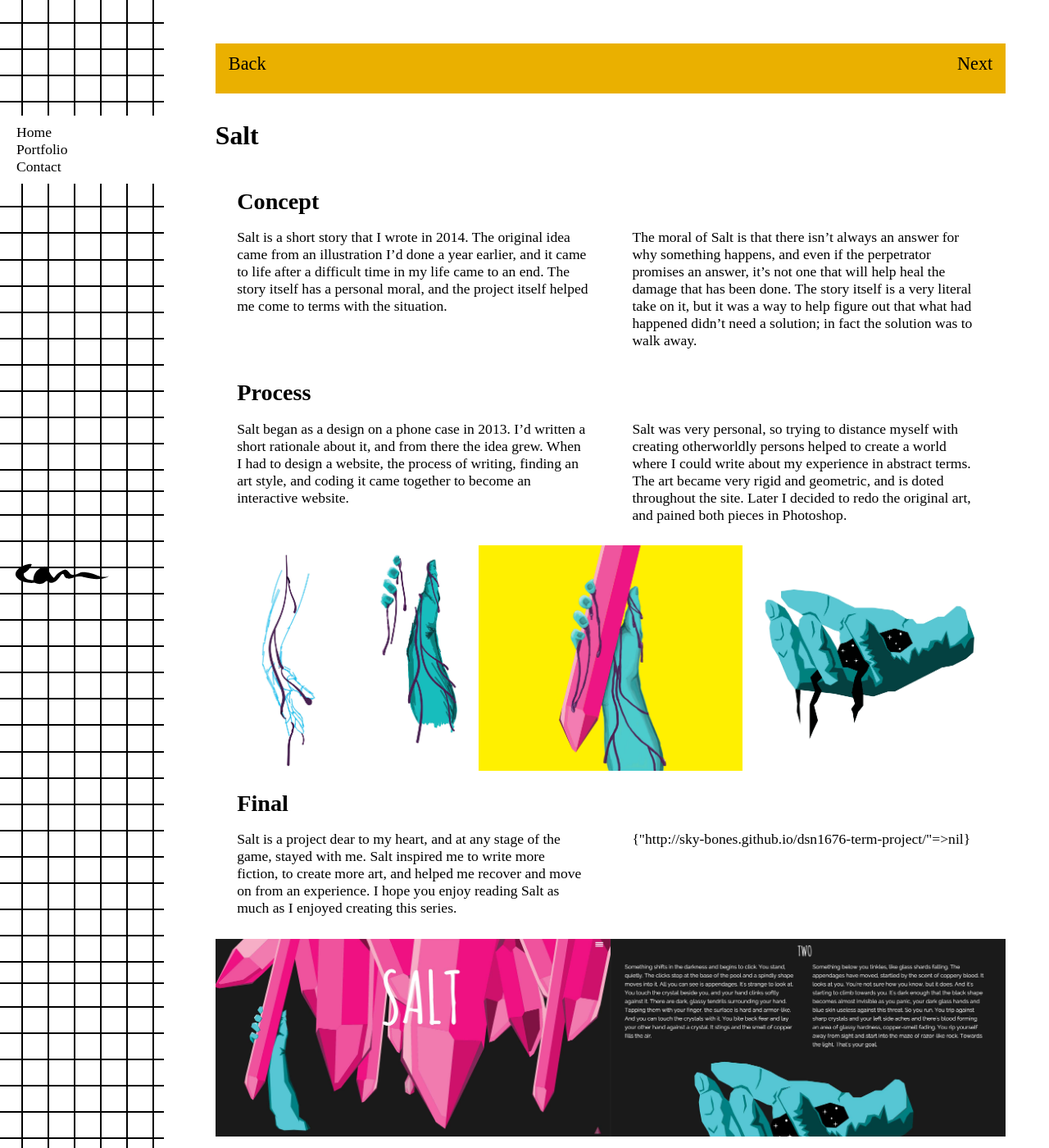
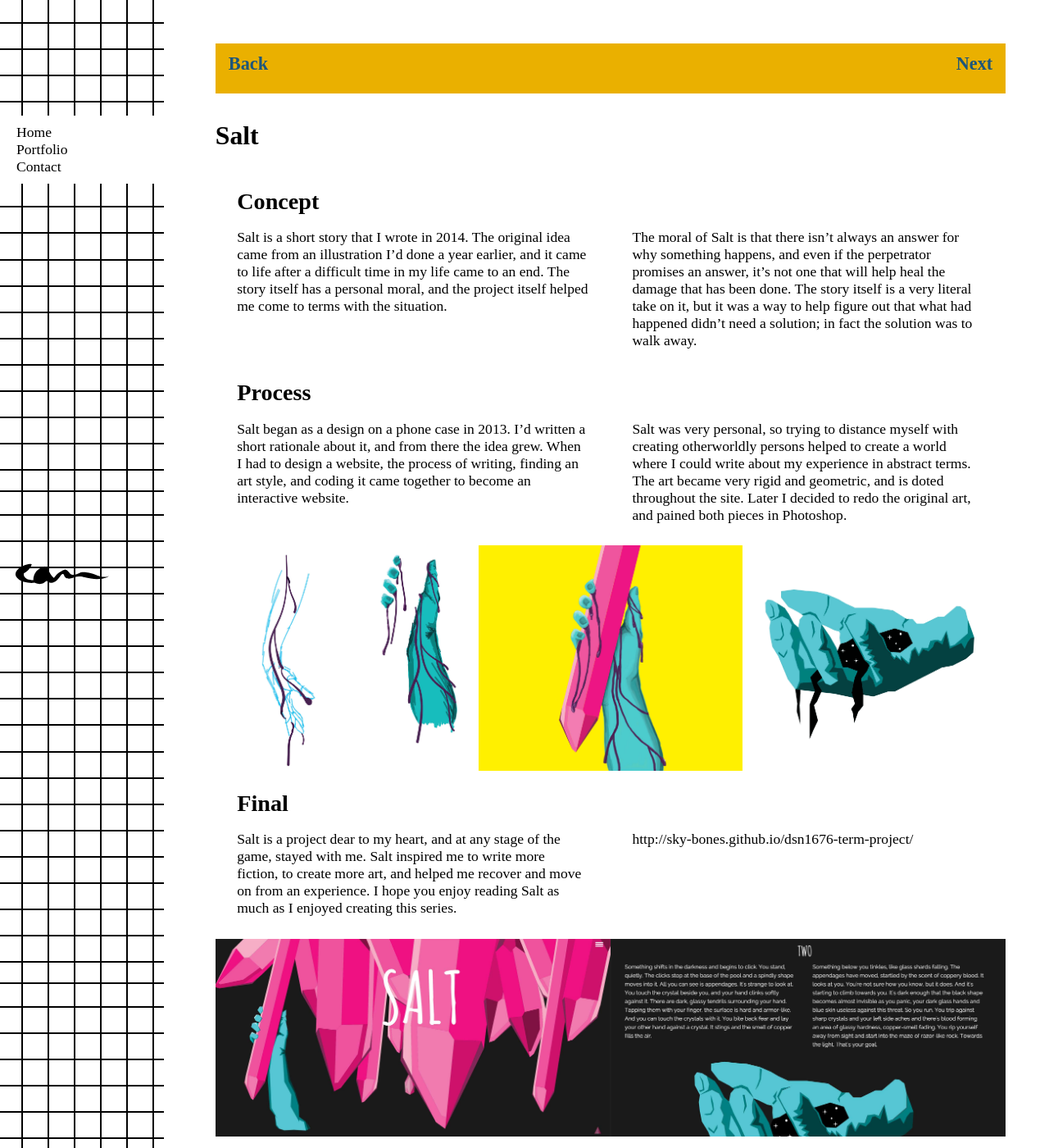
Before and after one commit to sky-bones/portfolio, a Jekyll site: the page built from _posts/2015-10-20-salt.md, in a window 1280 px wide and 1400 px high. Shown: the whole window at 82% size. Built offline with Jekyll 4.4.1, drawn with Linux system fonts in a browser that asks for light colours; grey boxes are pictures that could not be loaded.

```diff
--- a/_layouts/portfolio-layout.html
+++ b/_layouts/portfolio-layout.html
@@ -3,18 +3,18 @@ layout: default
 ---
 <meta name="description" content="">
 <div class="skip-links">
-<a href="#nav2">Jump to next/back navigation</a>
+	<a href="#nav2">Jump to next/back navigation</a>
 </div>
 
 <nav class="nex" id="nav2" role="navigation-next-back">
 	<ul class="grid">
 		{% if page.previous %}
 			<li class="unit unit-xs-1-2 unit-s-1-2 unit-m-1-2">
-			<a class="back" href="{{site.baseurl}}{{page.previous.url}}">Back</a></li>
+			<a class="back nextback-text" href="{{site.baseurl}}{{page.previous.url}}">Back</a></li>
 		{% endif %}
 
 		{% if page.next %}
-			<li class="unit unit-xs-1-2 {% if page.previous == nil %}unit-offset-xs-1-2{% endif %}"><a class="next" href="{{site.baseurl}}{{page.next.url}}">Next</a></li>
+			<li class="unit unit-xs-1-2 {% if page.previous == nil %}unit-offset-xs-1-2{% endif %}"><a class="next nextback-text" href="{{site.baseurl}}{{page.next.url}}">Next</a></li>
 		{% endif %}
 	</ul>
 </nav>
--- a/_posts/2015-10-20-salt.md
+++ b/_posts/2015-10-20-salt.md
@@ -12,7 +12,7 @@ processimages:
   - salt/process2.jpg
   - salt/process3.png
 finalwords1: Salt is a project dear to my heart, and at any stage of the game, stayed with me. Salt inspired me to write more fiction, to create more art, and helped me recover and move on from an experience. I hope you enjoy reading Salt as much as I enjoyed creating this series.
-finalwords2: {http://sky-bones.github.io/dsn1676-term-project/}
+finalwords2: http://sky-bones.github.io/dsn1676-term-project/
 finalimages:
   - salt/final1.jpg
   - salt/final2.jpg
--- /dev/null
+++ b/google4e4747636cfd4eef copy.html
@@ -0,0 +1 @@
+google-site-verification: google4e4747636cfd4eef.html
```
Also changed, not shown: _includes/css/main.css (+17 -9 lines), _layouts/default.html (+11 -0 lines), index.html (+4 -4 lines).
